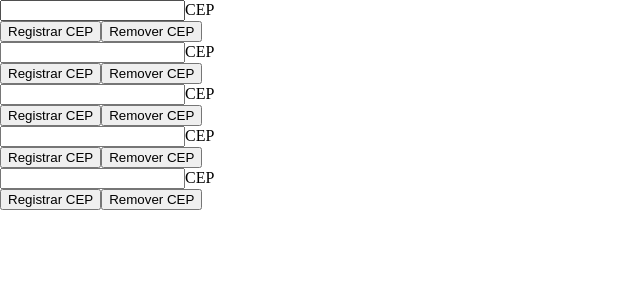
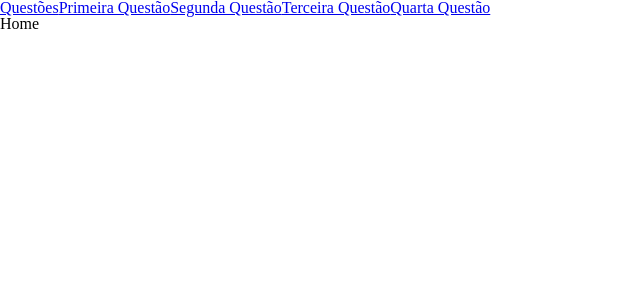
Before and after one commit to pepeyen/kukac-front-end, a React (Create React App) app: page /#/questoes in a window 1280 px wide. Shown: the top 300 px of the page, without its empty margins (0-640 px from the left). Built offline with nearby package versions, Linux system fonts and the light colour scheme.

Commit message:
Updated app to the router based

```diff
--- a/src/App.tsx
+++ b/src/App.tsx
@@ -1,22 +1,58 @@
 import React from 'react';
+import {
+    Route,
+    Switch,
+    Redirect
+} from 'react-router-dom';
 
 //Components
-import { CepBlock } from './components';
+import { Navbar } from './components';
+
+//Views
+import {
+	FirstQuestion,
+	SecondQuestion,
+	ThirdQuestion,
+	FourthQuestion,
+	Home
+} from './views';
 
 const App: React.FC = () => {
-	const cepBlocksCount = 5;
 	return(
 		<React.Fragment>
-			{
-				[...Array(cepBlocksCount)].map((value, index: number) => {
-					return(
-						<CepBlock
-							key={index}
-							cepBlockID={index}
-						/>
-					);
-				})
-			}
+			<header>
+				<Navbar />
+            </header>
+			<main>
+				<Switch>
+					<Route
+                        exact path="/"
+                        component={() => {return <Redirect to="/questoes" />;}}
+                    />
+					<Route
+						exact path='/questoes'
+						component={Home}
+					/>
+					<Route
+						exact path='/questoes/primeira'
+						component={FirstQuestion}
+					/>
+					<Route
+						exact path='/questoes/segunda'
+						component={SecondQuestion}
+					/>
+					<Route
+						exact path='/questoes/tereceira'
+						component={ThirdQuestion}
+					/>
+					<Route
+						exact path='/questoes/quarta'
+						component={FourthQuestion}
+					/>
+				</Switch>
+			</main>
+			<footer>
+			</footer>
 		</React.Fragment>
 	);
 }
```
Also changed, not shown: src/index.tsx (+5 -2 lines).
